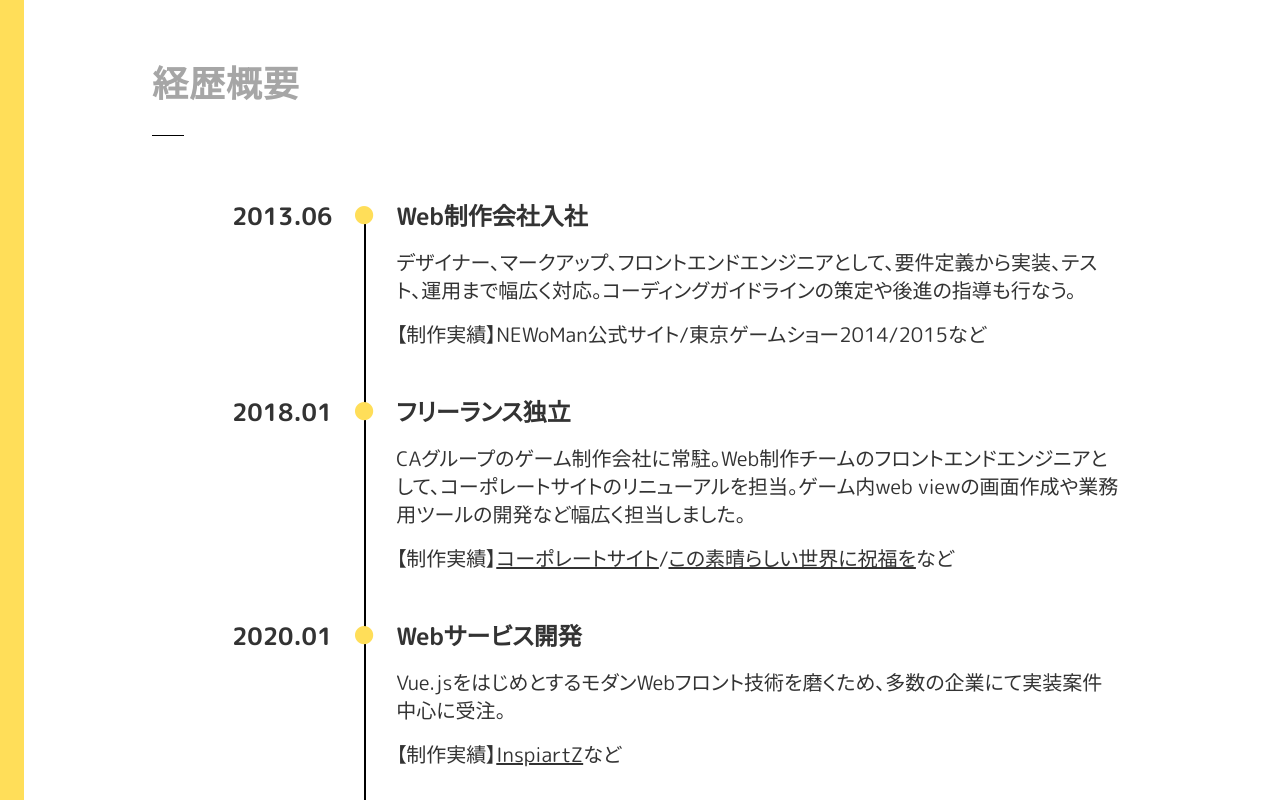
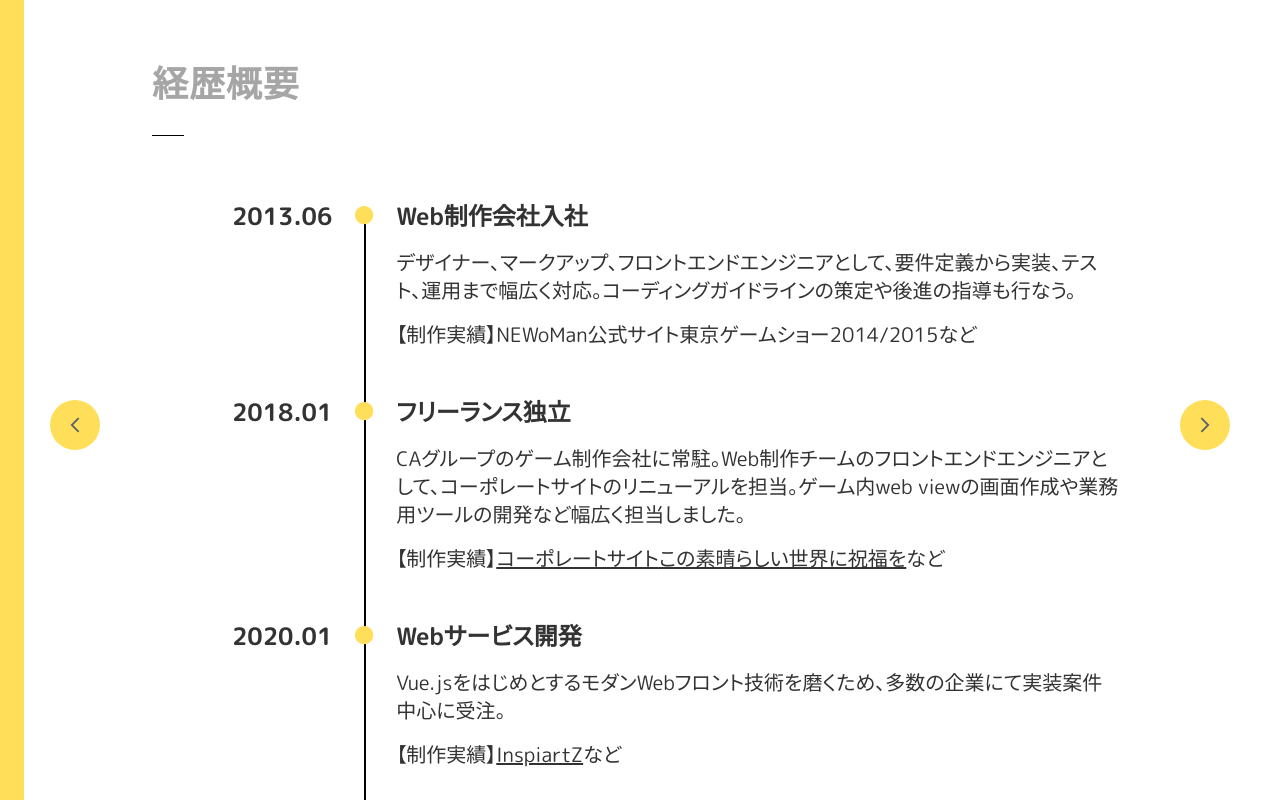
Before and after one commit to tomoko-okada77/portfolio2024, a Nuxt app: page /career in a window 1280 px wide. Shown: the top 800 px of the page. Built offline with nearby package versions, Linux system fonts and the light colour scheme.

Commit message:
[add] pager

```diff
--- a/app.vue
+++ b/app.vue
@@ -1,40 +1,9 @@
 <script setup lang="ts">
-  const nav = [
-    {
-      label: 'Home',
-      to: '/',
-      page: 1
-    },
-    {
-      label: 'プロフィール',
-      to: '/profile',
-      page: 2
-    },
-    {
-      label: '経歴概要',
-      to: '/career',
-      page: 3
-    },
-    {
-      label: 'スキル',
-      to: '/skills',
-      page: 4
-    },
-    {
-      label: 'ツール',
-      to: '/tools',
-      page: 5
-    },
-    {
-      label: '強み',
-      to: '/strengths',
-      page: 6
-    },
-  ]
 </script>
 
 <template>
   <NuxtLayout>
+    <Pagenav />
     <NuxtPage />
   </NuxtLayout>
 </template>
--- a/components/atoms/Button.vue
+++ b/components/atoms/Button.vue
@@ -6,7 +6,6 @@ interface Props {
   fontSize?: string;
 }
 const props = withDefaults(defineProps<Props>(), { width: "16rem", fontSize: "1.2rem" });
-
 </script>
 
 <template>
--- /dev/null
+++ b/components/atoms/NavButton.vue
@@ -0,0 +1,32 @@
+<script setup lang="ts">
+interface Props {
+  to: string | undefined;
+}
+const props = defineProps<Props>();
+interface Emits {
+  (event: "onClick"): void;
+}
+const emit = defineEmits<Emits>();
+</script>
+
+<template>
+  <NuxtLink :to="to" class="nav-link">
+    <button @click="emit('onClick')" class="nav-button p-4 flex items-center justify-center">
+      <img src="~/assets/images/icon_arrow.svg" alt=">">
+    </button>
+  </NuxtLink>
+</template>
+
+<style lang="scss" scoped>
+.nav-link {
+  position: fixed;
+  top: 50%;
+}
+.nav-button {
+  width: 50px;
+  height: 50px;
+  border-radius: 50%;
+  background: var(--color-primary);
+  color: #000;
+}
+</style>
--- /dev/null
+++ b/components/molecules/NavButtons.vue
@@ -0,0 +1,27 @@
+<script setup lang="ts">
+interface Props {
+  prevTo: string | undefined;
+  nextTo: string | undefined;
+}
+const props = defineProps<Props>();
+interface Emits {
+  (event: "onClickPrev"): void;
+  (event: "onClickNext"): void;
+}
+const emit = defineEmits<Emits>();
+</script>
+
+<template>
+  <NavButton v-if="prevTo" :to="prevTo" @onClick="emit('onClickPrev')" class="prev" />
+  <NavButton v-if="nextTo" :to="nextTo" @onClick="emit('onClickNext')" class="next" />
+</template>
+
+<style lang="scss" scoped>
+  .prev{
+    left: 50px;
+    transform: rotate(-180deg);
+  }
+  .next {
+    right: 50px;
+  }
+</style>
--- /dev/null
+++ b/components/organisms/Pagenav.vue
@@ -0,0 +1,44 @@
+<script setup lang="ts">
+import { useRoute } from 'vue-router';
+import data from '../../data/nav.json'
+
+const route = useRoute();
+const nav = ref(data.lists)
+
+const getPage = (path: string) => {
+  const target = nav.value.find(item =>
+    item.to === path
+  )
+  return target?.page
+}
+
+let page = ref(getPage(route.path) || 1)
+// let page = ref(1)
+
+const maxPage = nav.value.reduce((max, item) => (item.page > max ? item.page : max), 0);
+
+const getPath = (page: number) => {
+  const target = nav.value.find(item =>
+    item.page === page
+  )
+  return target?.to
+}
+
+const prev = (): void => {
+  if(page.value <= 1) return
+  page.value --
+}
+const next = () => {
+  if(page.value >= maxPage) return
+  page.value ++
+}
+</script>
+
+<template>
+  <div>
+    <!-- page: {{ page }}
+    prev:{{ getPath(page - 1) }}
+    next:{{ getPath(page + 1) }} -->
+    <NavButtons :prevTo="getPath(page - 1)" :nextTo="getPath(page)" @onClickPrev="prev" @onClickNext="next"  />
+  </div>
+</template>
--- /dev/null
+++ b/data/nav.json
@@ -0,0 +1,34 @@
+{
+  "lists": [
+    {
+      "label": "Home",
+      "to": "/",
+      "page": 1
+    },
+    {
+      "label": "プロフィール",
+      "to": "/profile",
+      "page": 2
+    },
+    {
+      "label": "経歴概要",
+      "to": "/career",
+      "page": 3
+    },
+    {
+      "label": "スキル",
+      "to": "/skills",
+      "page": 4
+    },
+    {
+      "label": "ツール",
+      "to": "/tools",
+      "page": 5
+    },
+    {
+      "label": "強み",
+      "to": "/strengths",
+      "page": 6
+    }
+  ]
+}
--- a/pages/career.vue
+++ b/pages/career.vue
@@ -6,7 +6,7 @@ import data from '../data/career.json'
   <Transition>
     <div>
       <PageTemplate :heading="'経歴概要'">
-        <section v-for="career in data.lists" class="section mb-12 flex text-2xl">
+        <section v-for="(career, i) in data.lists" :key="i" class="section mb-12 flex text-2xl">
           <div class="date mr-8 font-semibold">
             {{ career.date }}
           </div>
@@ -16,16 +16,16 @@ import data from '../data/career.json'
             <div v-if="career.productions" class="mt-4 flex items-center text-xl">
               【制作実績】
               <ul class="flex">
-                <li v-for="(product, i) in career.productions">
+                <li v-for="(product, j) in career.productions">
                   <template v-if="product.url">
-                    <a :href="product.url" class="underline">
+                    <a :href="product.url" rel="nofollow noreferrer noopener" target="_blank" class="underline">
                       {{ product.name }}
                     </a>
                   </template>
                   <template v-else>
                     {{ product.name }}
                   </template>
-                  <template v-if="i + 1 < career.productions.length">/</template>
+                  <template v-show="j + 1 < career.productions.length">/</template>
                 </li>
               </ul>
               など
--- a/pages/strengths.vue
+++ b/pages/strengths.vue
@@ -1,7 +1,3 @@
-<script setup lang="ts">
-import data from '../data/tools.json'
-</script>
-
 <template>
   <Transition>
     <div>
```
Also changed, not shown: assets/images/icon_arrow.svg (added).
